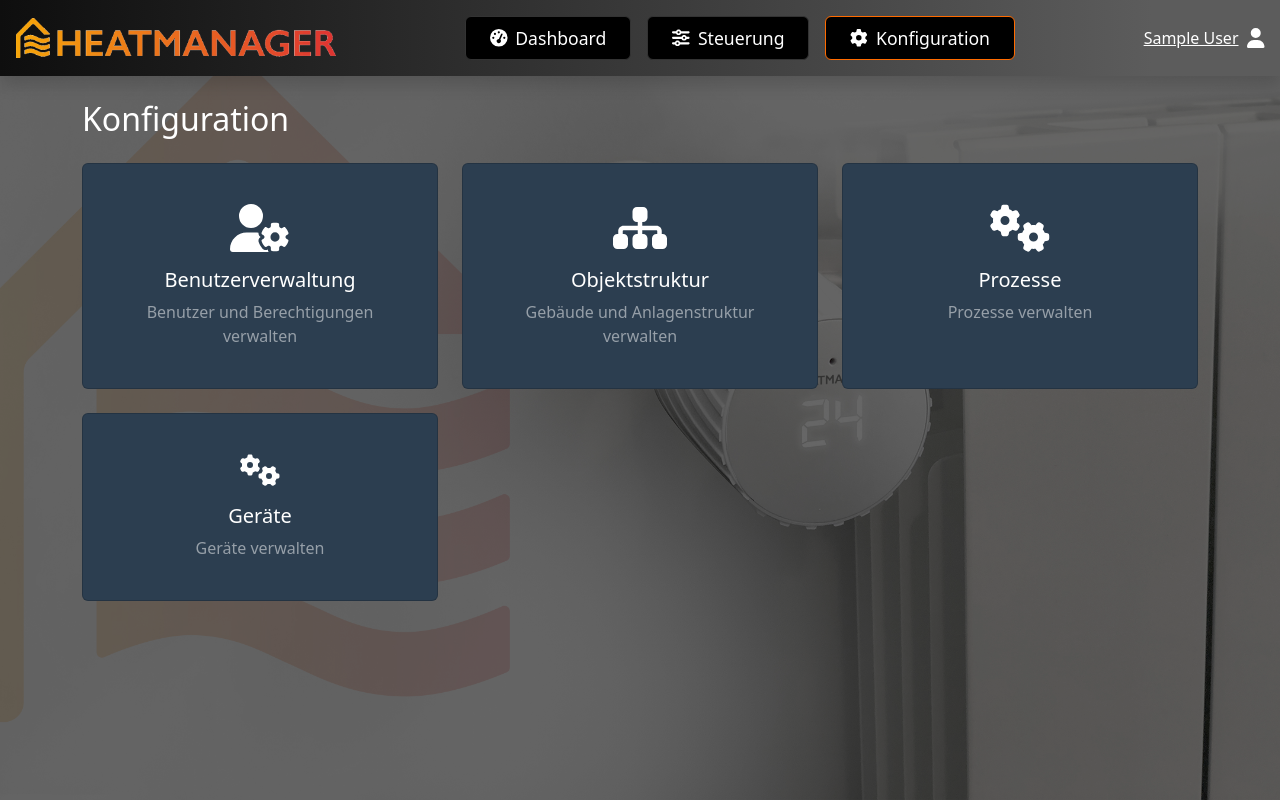
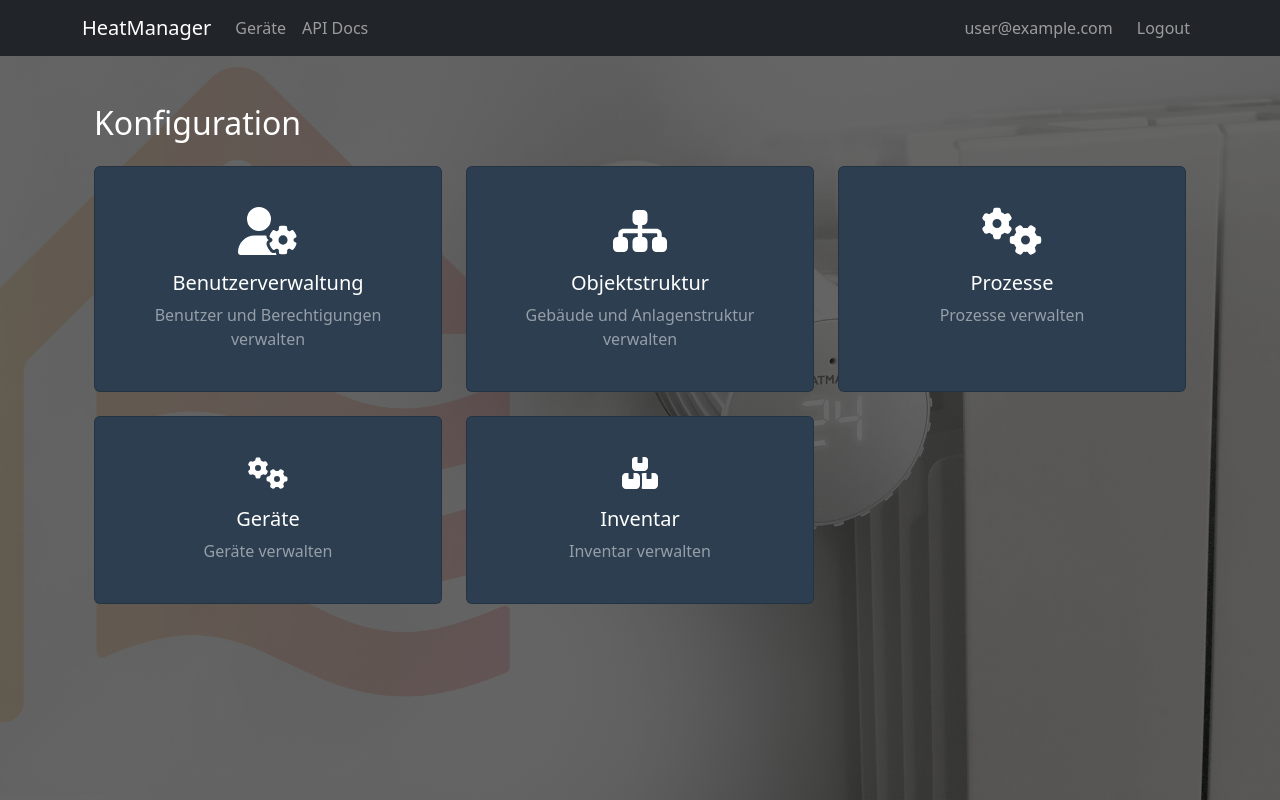
Before and after one commit to chilinet/hmwebappnextjs, a Next.js app: page /config in a window 1280 px wide. Built offline with nearby package versions, Linux system fonts and the light colour scheme; no server answers; sample sign-in values are in the browser's storage.

Commit message:
devices 2

```diff
--- /dev/null
+++ b/components/Layout.js
@@ -0,0 +1,52 @@
+import { Navbar, Nav, Container } from 'react-bootstrap';
+import { useSession, signOut } from "next-auth/react";
+import { useRouter } from 'next/router';
+
+export default function Layout({ children }) {
+  const { data: session } = useSession();
+  const router = useRouter();
+
+  return (
+    <div>
+      <Navbar bg="dark" variant="dark" expand="lg">
+        <Container>
+          <Navbar.Brand onClick={() => router.push('/')} style={{ cursor: 'pointer' }}>
+            HeatManager
+          </Navbar.Brand>
+          <Navbar.Toggle aria-controls="basic-navbar-nav" />
+          <Navbar.Collapse id="basic-navbar-nav">
+            <Nav className="me-auto">
+              <Nav.Link onClick={() => router.push('/config/devices')}>
+                Geräte
+              </Nav.Link>
+              <Nav.Link onClick={() => router.push('/api-docs')}>
+                API Docs
+              </Nav.Link>
+            </Nav>
+            <Nav>
+              {session ? (
+                <>
+                  <span className="navbar-text me-3">
+                    {session.user?.email}
+                  </span>
+                  <Nav.Link onClick={() => signOut()}>
+                    Logout
+                  </Nav.Link>
+                </>
+              ) : (
+                <Nav.Link onClick={() => router.push('/api/auth/signin')}>
+                  Login
+                </Nav.Link>
+              )}
+            </Nav>
+          </Navbar.Collapse>
+        </Container>
+      </Navbar>
+      <main className="py-4">
+        <Container>
+          {children}
+        </Container>
+      </main>
+    </div>
+  );
+}
--- /dev/null
+++ b/contexts/ThingsboardContext.js
@@ -0,0 +1,56 @@
+import React, { createContext, useContext, useEffect, useState } from 'react';
+import { useSession } from 'next-auth/react';
+
+const ThingsboardContext = createContext(null);
+
+export function ThingsboardProvider({ children }) {
+  const { data: session } = useSession();
+  const [tbToken, setTbToken] = useState(null);
+  const [isLoading, setIsLoading] = useState(true);
+
+  useEffect(() => {
+    if (session?.tbToken) {
+      setTbToken(session.tbToken);
+
+      // Token-Refresh-Timer
+      const refreshTimer = setInterval(async () => {
+        try {
+          const response = await fetch('/api/auth/refresh-tb-token', {
+            method: 'POST',
+          });
+          if (response.ok) {
+            const data = await response.json();
+            setTbToken(data.token);
+          }
+        } catch (error) {
+          console.error('Failed to refresh token:', error);
+        }
+      }, 55 * 60 * 1000); // 55 Minuten
+
+      setIsLoading(false);
+
+      return () => clearInterval(refreshTimer);
+    } else {
+      setIsLoading(false);
+    }
+  }, [session]);
+
+  const contextValue = {
+    tbToken,
+    isLoading
+  };
+
+  return (
+    <ThingsboardContext.Provider value={contextValue}>
+      {children}
+    </ThingsboardContext.Provider>
+  );
+}
+
+export function useThingsboard() {
+  const context = useContext(ThingsboardContext);
+  if (!context) {
+    throw new Error('useThingsboard must be used within a ThingsboardProvider');
+  }
+  return context;
+}
--- a/pages/_app.js
+++ b/pages/_app.js
@@ -7,6 +7,7 @@ import '../lib/fontawesome'  // FontAwesome Konfiguration importieren
 import { QueryClient, QueryClientProvider } from '@tanstack/react-query'
 import { ReactQueryDevtools } from '@tanstack/react-query-devtools'
 import { useState } from 'react'
+import { ThingsboardProvider } from '@/contexts/ThingsboardContext'
 
 export default function App({
   Component,
@@ -21,13 +22,15 @@ export default function App({
       },
     },
   }))
-  // Verwende das getLayout der Seite oder falle zurück auf das Standard-Layout
-  const getLayout = Component.getLayout || ((page) => <Layout>{page}</Layout>)
 
   return (
     <QueryClientProvider client={queryClient}>
       <SessionProvider session={session}>
-        {getLayout(<Component {...pageProps} />)}
+        <ThingsboardProvider>
+          <Layout>
+            <Component {...pageProps} />
+          </Layout>
+        </ThingsboardProvider>
       </SessionProvider>
       <ReactQueryDevtools initialIsOpen={false} />
     </QueryClientProvider>
--- a/pages/config.jsx
+++ b/pages/config.jsx
@@ -1,7 +1,7 @@
 import { useRouter } from 'next/router';
 import { useSession, getSession } from 'next-auth/react';
 import { FontAwesomeIcon } from '@fortawesome/react-fontawesome';
-import { faUsers, faUserCog, faSitemap, faUserShield, faGears } from '@fortawesome/free-solid-svg-icons';
+import { faUsers, faUserCog, faSitemap, faUserShield, faGears, faBoxes } from '@fortawesome/free-solid-svg-icons';
 import { useEffect, useState } from 'react';
 
 export default function Config() {
@@ -180,6 +180,30 @@ export default function Config() {
           </div>
         </div>
 
+        <div className="col-md-4">
+          <div className="card h-100 text-center p-4"
+               style={{
+                 cursor: 'pointer',
+                 backgroundColor: '#2C3E50',
+                 transition: 'background-color 0.3s'
+               }}
+               onMouseOver={e => e.currentTarget.style.backgroundColor = '#1a252f'}
+               onMouseOut={e => e.currentTarget.style.backgroundColor = '#2C3E50'}
+               onClick={() => router.push('/config/inventory')}>
+            <div className="card-body">
+              <FontAwesomeIcon
+                icon={faBoxes}
+                className="mb-3 text-white"
+                style={{ fontSize: '2rem' }}
+              />
+              <h5 className="card-title text-white">Inventar</h5>
+              <p className="card-text text-white-50">
+                Inventar verwalten
+              </p>
+            </div>
+          </div>
+        </div>
+
 
 
       </div>
```
Also changed, not shown: lib/hooks/useThingsboardToken.js (added, +48 -0 lines), pages/api/auth/refresh-tb-token.js (added, +41 -0 lines), pages/config/devices.jsx (+5 -3 lines).
